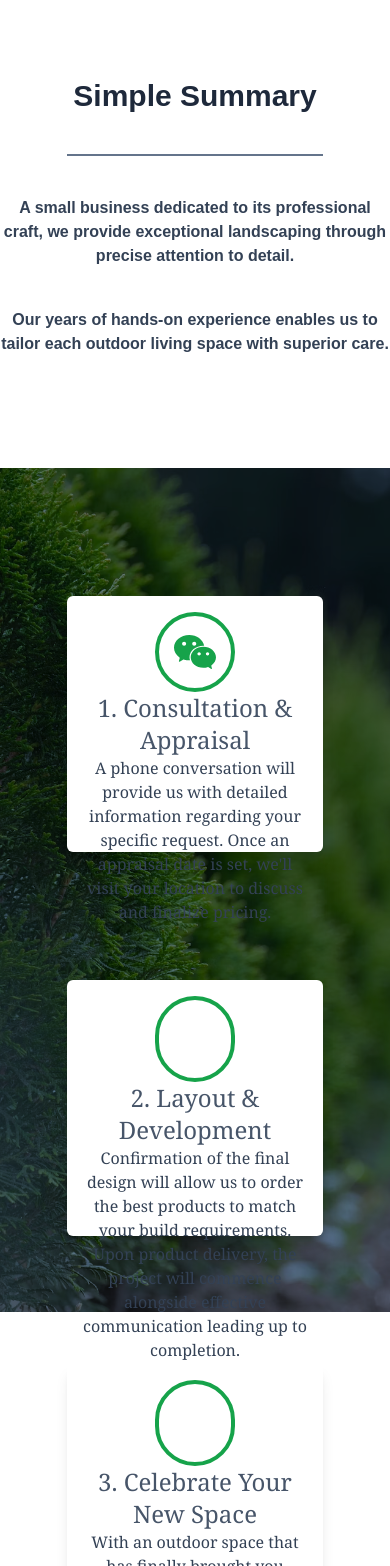
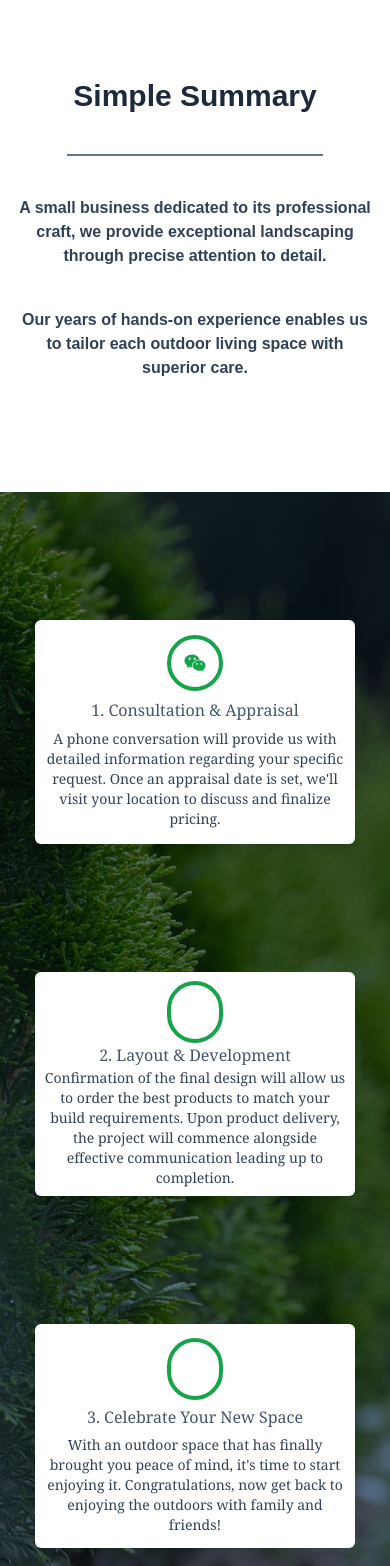
Before and after one commit to flor3z/hi-scape, a React (Create React App) app: page / in a window 390 px wide. Shown: the part 434-2000 px from the top of the page. Built offline with nearby package versions, Linux system fonts and the light colour scheme; some icons are missing; what tailwindcss-animated would draw is missing.

Commit message:
made improvements for mobile

```diff
--- a/src/components/NavBar.js
+++ b/src/components/NavBar.js
@@ -27,13 +27,13 @@ const NavBar = () => {
             : 'sm:flex flex-col w-full sm:w-auto mb-1 sm:justify-end sm:flex-row text-white transform transition-all duration-500'
         }
       >
-        <li className="p-2 sm:mx-2 w-full text-center rounded-md hover:bg-neutral-400 transform transition-all duration-200">
+        <li className="p-2 sm:mx-2 w-full text-center rounded-md hover:bg-green-700 transform transition-all duration-200">
           <NavLink to="/about">About</NavLink>
         </li>
-        <li className="p-2 sm:mx-2 w-full text-center  rounded-md hover:bg-neutral-400 transform transition-all duration-200">
+        <li className="p-2 sm:mx-2 w-full text-center  rounded-md hover:bg-green-700 transform transition-all duration-200">
           <NavLink to="/services">Services</NavLink>
         </li>
-        <li className="p-2 sm:mx-2 w-full text-center rounded-md hover:bg-neutral-400 transform transition-all duration-200">
+        <li className="p-2 sm:mx-2 w-full text-center rounded-md hover:bg-green-700 transform transition-all duration-200">
           <NavLink to="/contact">Contact</NavLink>
         </li>
       </ul>
--- a/src/components/pages/Home.js
+++ b/src/components/pages/Home.js
@@ -39,53 +39,53 @@ function Home() {
         </h2>
         <div className="border-solid bg-slate-500 w-64 h-[2px]"></div>
         <div className="mt-10 font-semibold ">
-          <p className="text-slate-700 mb-10">
+          <p className="text-slate-700 mb-10 px-4">
             A small business dedicated to its professional craft, we provide
             exceptional landscaping through precise attention to detail.
           </p>
-          <p className="text-slate-700">
+          <p className="text-slate-700 px-4">
             Our years of hands-on experience enables us to tailor each outdoor
             living space with superior care.{' '}
           </p>
         </div>
       </div>
-      <div className="flex flex-col items-center h-screen sm:flex-row sm:justify-evenly bg-blend-overlay bg-gray-700 bg-cover bg-no-repeat sm:h-[700px] md:max-h-screen bg-center w-full bg-hedges">
-        <div className="flex flex-col items-center justify-evenly bg-white rounded-md shadow-lg h-64 w-64 md:h-96 md:w-96 mt-32 text-center transform transition duration-300 hover:scale-105 p-4">
+      <div className="flex flex-col items-center sm:flex-wrap justify-center h-full sm:flex-row sm:justify-evenly bg-blend-overlay bg-gray-700 bg-cover bg-no-repeat pb-10 bg-center w-full bg-hedges">
+        <div className="flex flex-col items-center justify-evenly bg-white rounded-md shadow-lg h-56 w-80 md:h-80 md:w-80 mt-32 text-center transform transition duration-300  p-2">
           <div className="border-green-600 rounded-full border-solid border-[4px] p-3">
-            <AiOutlineWechat className="text-green-600 h-12 w-12" />
+            <AiOutlineWechat className="text-green-600 h-6 w-6 md:h-12 md:w-12" />
           </div>
-          <h4 className="font-serif text-2xl text-slate-600">
+          <h4 className="font-serif text-md text-slate-600 md:text-xl">
             1. Consultation & Appraisal
           </h4>
-          <p className="font-serif text-slate-700 text-md">
+          <p className="font-serif text-slate-700 text-sm">
             A phone conversation will provide us with detailed information
             regarding your specific request. Once an appraisal date is set,
             we'll visit your location to discuss and finalize pricing.
           </p>
         </div>
-        <div className="flex flex-col items-center justify-evenly bg-white rounded-md shadow-lg h-64 w-64 md:h-96 md:w-96 mt-32 text-center transform transition duration-300 hover:scale-105 p-4">
+        <div className="flex flex-col items-center justify-evenly bg-white rounded-md shadow-lg h-56 w-80 md:h-80 md:w-80 mt-32 text-center p-2">
           <div className="border-green-600 rounded-full border-solid border-[4px] p-3">
-            <FaPersonDigging className="text-green-600 h-12 w-12" />
+            <FaPersonDigging className="text-green-600 h-6 w-6 md:h-12 md:w-12 " />
           </div>
-          <h4 className="font-serif text-2xl text-slate-600">
+          <h4 className="font-serif text-md text-slate-600 md:text-xl">
             2. Layout & Development
           </h4>
-          <p className="font-serif text-slate-700 text-md">
+          <p className="font-serif text-slate-700 text-sm">
             Confirmation of the final design will allow us to order the best
             products to match your build requirements. Upon product delivery,
             the project will commence alongside effective communication leading
             up to completion.
           </p>
         </div>
-        <div className="flex flex-col items-center justify-evenly bg-white rounded-md shadow-lg h-64 w-64 md:h-96 md:w-96 mt-32 text-center transform transition duration-300 hover:scale-105 p-4">
+        <div className="flex flex-col items-center justify-evenly bg-white rounded-md shadow-lg h-56 w-80 md:h-80 md:w-80 mt-32 text-center transform transition duration-300  p-2">
           <div className="border-green-600 rounded-full border-solid border-[4px] p-3">
-            <FaCheck className="text-green-600 h-12 w-12" />
+            <FaCheck className="text-green-600 h-6 w-6 md:h-12 md:w-12" />
           </div>
 
-          <h4 className="font-serif text-2xl text-slate-600">
+          <h4 className="font-serif text-md text-slate-600 md:text-xl">
             3. Celebrate Your New Space
           </h4>
-          <p className="font-serif text-slate-700 text-md">
+          <p className="font-serif text-slate-700 text-sm">
             With an outdoor space that has finally brought you peace of mind,
             it's time to start enjoying it. Congratulations, now get back to
             enjoying the outdoors with family and friends!
```
